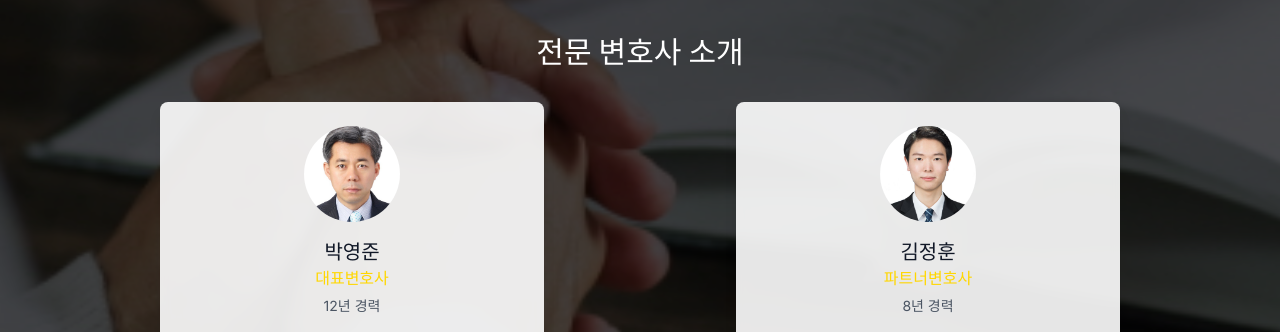
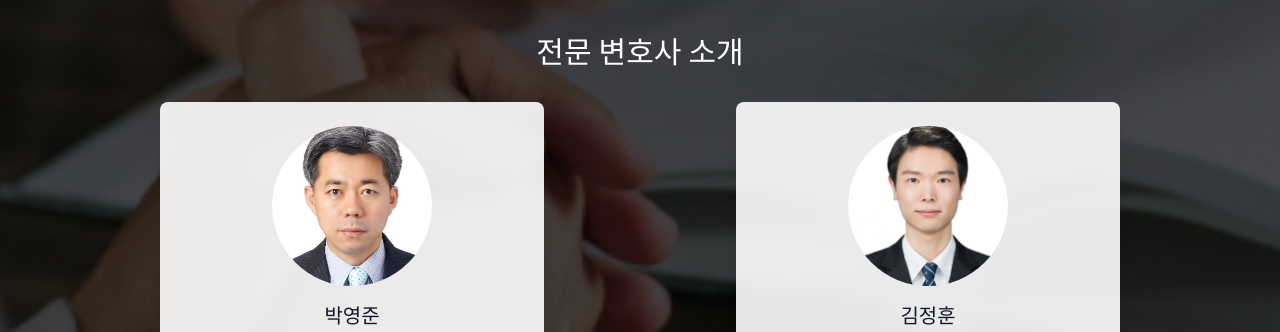
Before and after one commit to gu991230-cyber/gugit, a Next.js app: page / in a window 1280 px wide. Shown: the part 1460-1792 px from the top of the page. Built offline with nearby package versions, Linux system fonts and the light colour scheme; no server answers.

Commit message:
Increase lawyer profile image size for clearer portraits

```diff
--- a/src/app/page.tsx
+++ b/src/app/page.tsx
@@ -201,7 +201,7 @@ export default function Home() {
             <div className="grid grid-cols-1 md:grid-cols-2 gap-8 justify-items-center">
               <div className="bg-white/90 backdrop-blur-sm rounded-lg shadow-lg p-6 w-full max-w-sm">
                 <div className="text-center mb-6">
-                  <div className="w-24 h-24 rounded-full mx-auto mb-4 overflow-hidden">
+                  <div className="w-32 h-32 md:w-40 md:h-40 rounded-full mx-auto mb-4 overflow-hidden">
                     <img
                       src="/images/park-youngjun.jpg"
                       alt="박영준 대표변호사"
@@ -224,7 +224,7 @@ export default function Home() {
 
               <div className="bg-white/90 backdrop-blur-sm rounded-lg shadow-lg p-6 w-full max-w-sm">
                 <div className="text-center mb-6">
-                  <div className="w-24 h-24 rounded-full mx-auto mb-4 overflow-hidden">
+                  <div className="w-32 h-32 md:w-40 md:h-40 rounded-full mx-auto mb-4 overflow-hidden">
                     <img
                       src="/images/2.png"
                       alt="김정훈 파트너변호사"
```
